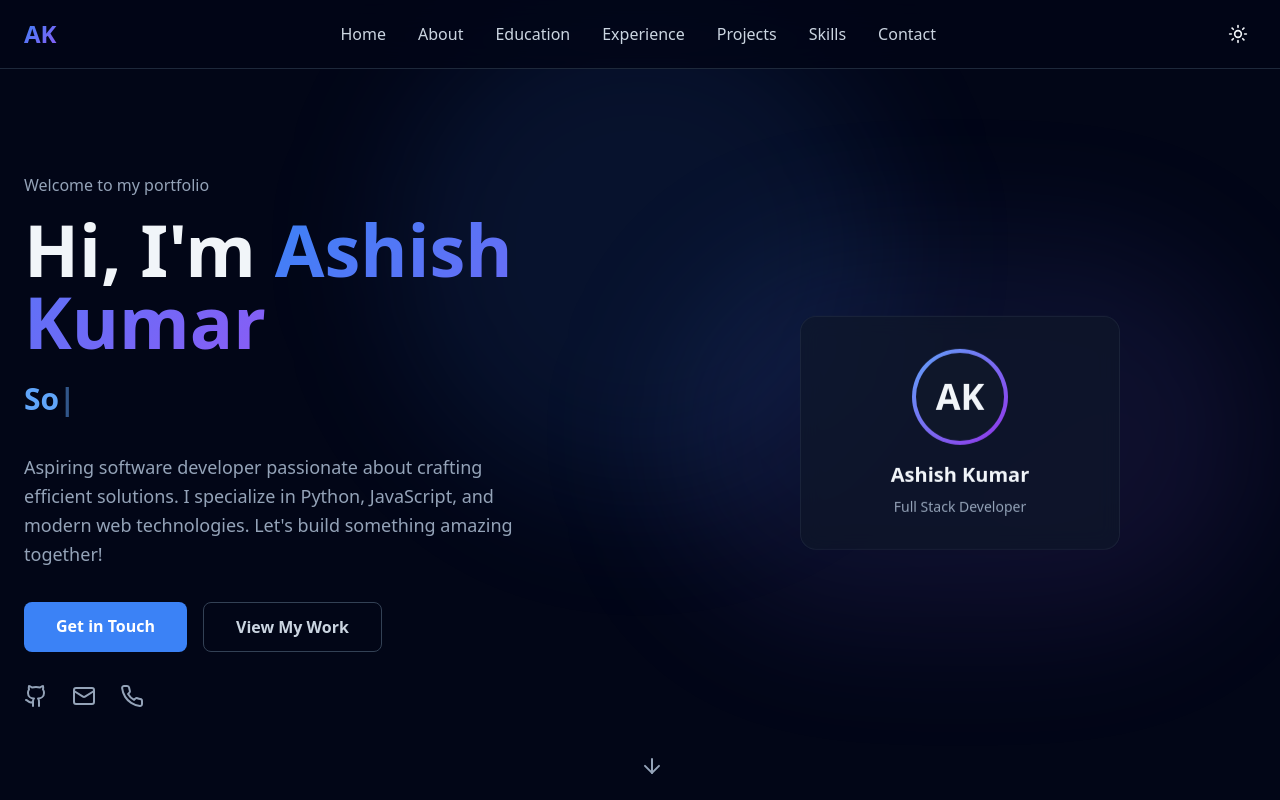
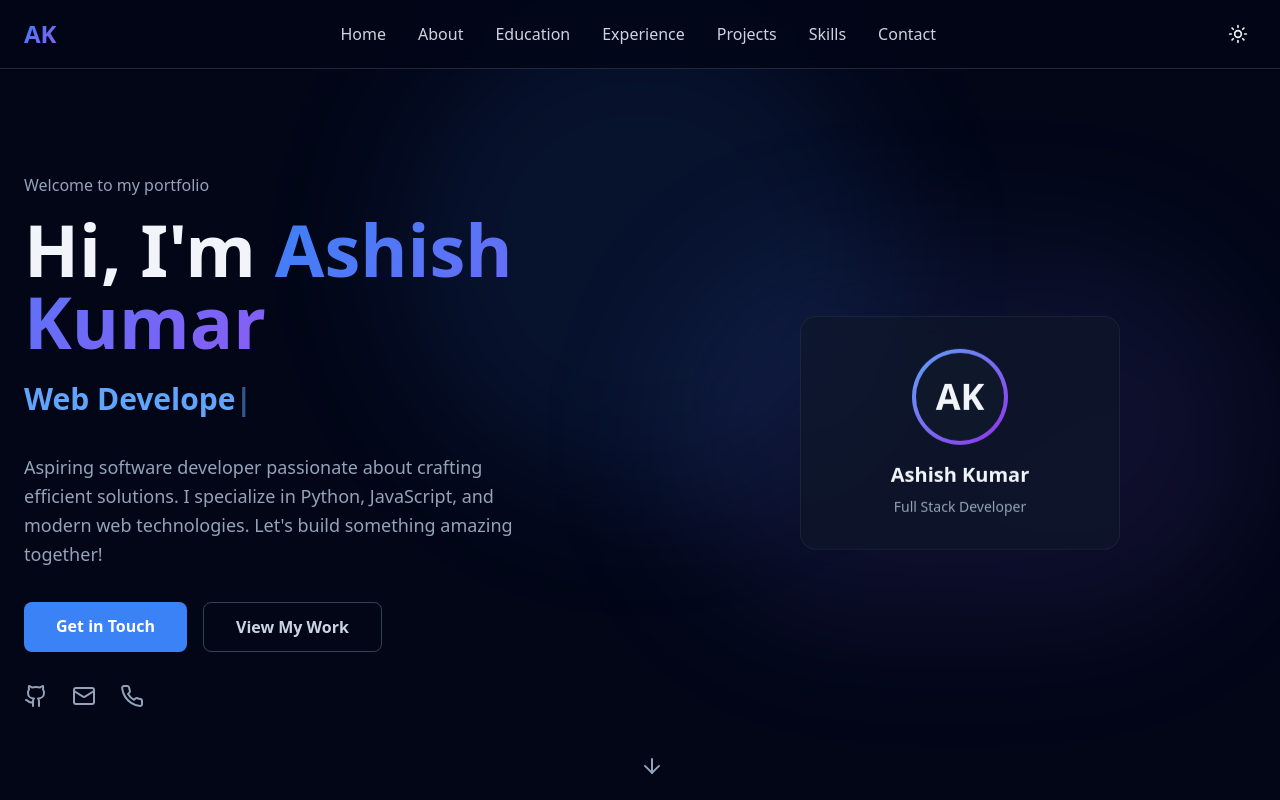
Before and after one commit to Aashishrishu02/Portfolio_website, a Next.js app: page / in a window 1280 px wide. Shown: the top 800 px of the page. Built offline with nearby package versions, Linux system fonts and the light colour scheme.

Commit message:
Fix: Improve typing effect animation with better state management and timing

```diff
--- a/components/sections/Hero.tsx
+++ b/components/sections/Hero.tsx
@@ -7,26 +7,34 @@ import { useState, useEffect } from 'react'
 
 export default function Hero() {
   const [displayText, setDisplayText] = useState('')
+  const [roleIndex, setRoleIndex] = useState(0)
   const roles = ['Software Developer', 'Python Enthusiast', 'Web Developer']
-  const [roleIndex, setRoleIndex] = useState(0)
 
   useEffect(() => {
     const text = roles[roleIndex]
-    let index = 0
+    let currentIndex = 0
+    let isTyping = true
 
     const interval = setInterval(() => {
-      if (index < text.length) {
-        setDisplayText(text.substring(0, index + 1))
-        index++
-      } else {
-        setRoleIndex((prev) => (prev + 1) % roles.length)
-        setDisplayText('')
-        index = 0
+      if (isTyping) {
+        if (currentIndex < text.length) {
+          setDisplayText(text.substring(0, currentIndex + 1))
+          currentIndex++
+        } else {
+          // Pause before switching to next role
+          isTyping = false
+          setTimeout(() => {
+            isTyping = true
+            currentIndex = 0
+            setRoleIndex((prev) => (prev + 1) % roles.length)
+            setDisplayText('')
+          }, 1500)
+        }
       }
-    }, 100)
+    }, 80)
 
     return () => clearInterval(interval)
-  }, [roleIndex, roles])
+  }, [roleIndex, roles.length])
 
   const containerVariants = {
     hidden: { opacity: 0 },
```
